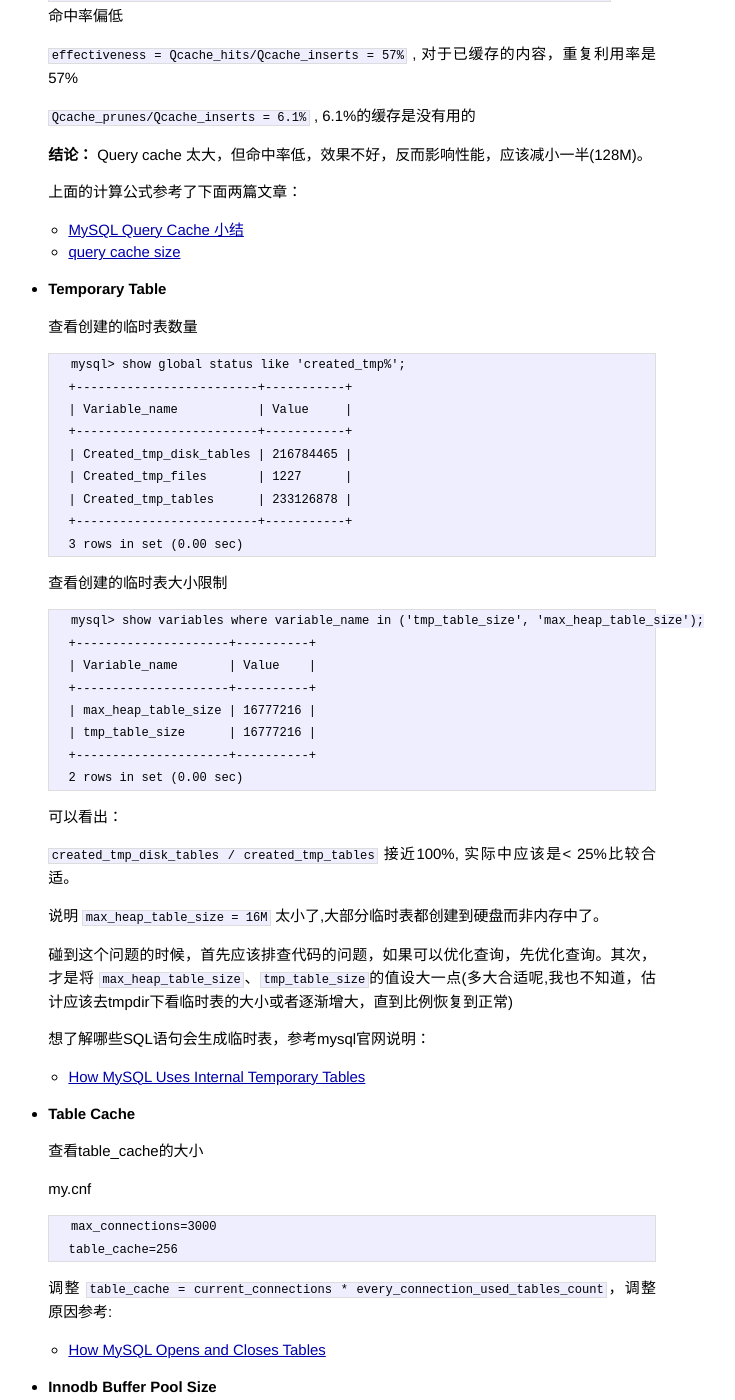
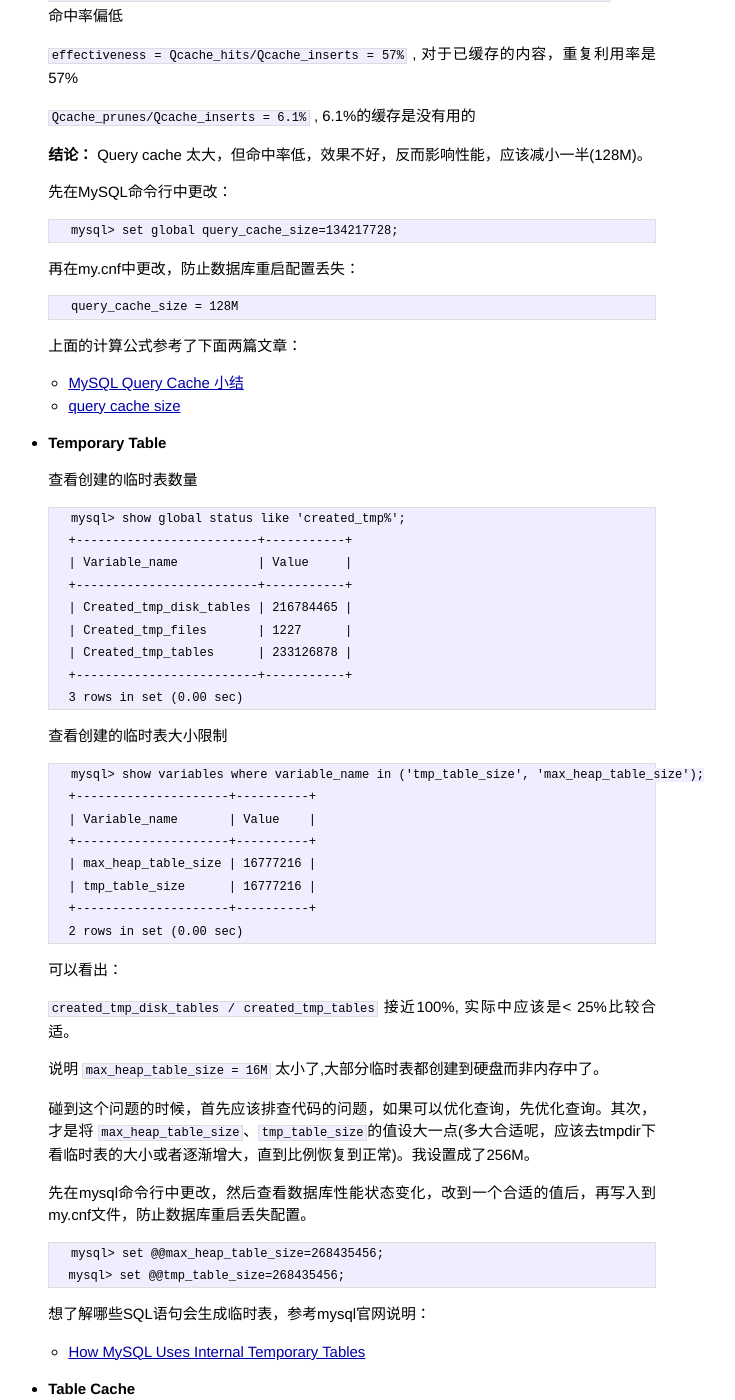
Before and after one commit to yijingping/yijingping.github.com, a Jekyll site: the page built from _posts/2013-08-20-mysqltunner.md, in a window 1280 px wide and 1400 px high, scrolled down 2946 px. Shown: the whole window, without its empty margins (298-1033 px from the left). Built offline with Jekyll 4.4.1, drawn with Linux system fonts in a browser that asks for light colours; Markdown is read by kramdown in place of the engine named in the settings.

```diff
--- a/_posts/2013-08-20-mysqltunner.md
+++ b/_posts/2013-08-20-mysqltunner.md
@@ -142,6 +142,14 @@ title: 借助MySQLTuner优化MySQL
 
     __结论：__ Query cache 太大，但命中率低，效果不好，反而影响性能，应该减小一半(128M)。
 
+    先在MySQL命令行中更改：
+
+        mysql> set global query_cache_size=134217728;
+
+    再在my.cnf中更改，防止数据库重启配置丢失：
+
+        query_cache_size = 128M
+
     上面的计算公式参考了下面两篇文章：
 
 	+ [MySQL Query Cache 小结](http://isky000.com/database/mysql-query-cache-summary)
@@ -178,7 +186,12 @@ title: 借助MySQLTuner优化MySQL
 
     说明 `max_heap_table_size = 16M` 太小了,大部分临时表都创建到硬盘而非内存中了。
 
-    碰到这个问题的时候，首先应该排查代码的问题，如果可以优化查询，先优化查询。其次，才是将 `max_heap_table_size`、`tmp_table_size`的值设大一点(多大合适呢,我也不知道，估计应该去tmpdir下看临时表的大小或者逐渐增大，直到比例恢复到正常)
+    碰到这个问题的时候，首先应该排查代码的问题，如果可以优化查询，先优化查询。其次，才是将 `max_heap_table_size`、`tmp_table_size`的值设大一点(多大合适呢，应该去tmpdir下看临时表的大小或者逐渐增大，直到比例恢复到正常)。我设置成了256M。
+
+    先在mysql命令行中更改，然后查看数据库性能状态变化，改到一个合适的值后，再写入到my.cnf文件，防止数据库重启丢失配置。
+
+        mysql> set @@max_heap_table_size=268435456;
+        mysql> set @@tmp_table_size=268435456;
 
     想了解哪些SQL语句会生成临时表，参考mysql官网说明：
 
```
Also changed, not shown: _posts/2013-08-27-django-deployment.md (added, +91 -0 lines).
